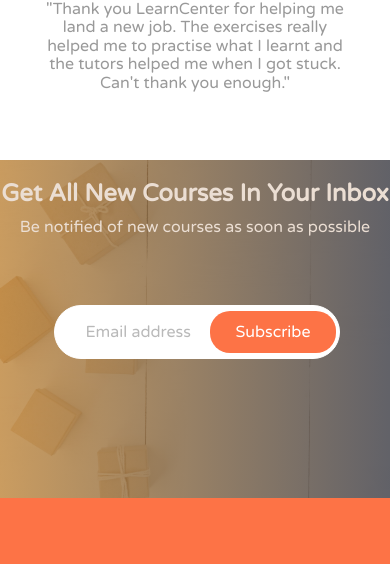
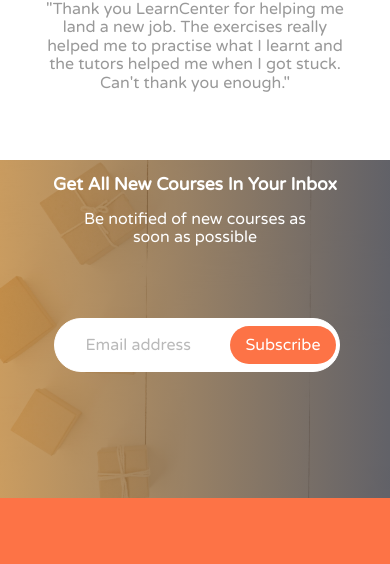
Before and after one commit to alfmoh/learn-center, a website built with webpack: page app/index.html in a window 390 px wide. Shown: the part 5260-5824 px from the top of the page. Built offline with nearby package versions, Linux system fonts and the light colour scheme; files whose address does not match are found by name.

Commit message:
subscribe section modified for mobile

```diff
--- a/app/assets/styles/modules/_subscribe.css
+++ b/app/assets/styles/modules/_subscribe.css
@@ -3,14 +3,27 @@
     background: linear-gradient(to right, rgba(196, 139, 64, 0.8), rgba(83, 83, 90, 0.9)),
                 url('/assets/images/subscribe.jpg');
     background-size: cover;
-    color: rgb(235, 222, 211);
+    color: $mainWhite;
     height: 40vh;
     display: flex;
     flex-direction: column;
     margin-top: 50px;
 
+    &__title {
+        @media (--phone) {
+            font-size: 1.1rem;
+        }
+    }
+
     &__sub-heading {
-        margin: -10px 0 -70px 0;
+        max-width: 80%;
+        margin: 0 auto -70px;
+
+        @media (--phone) {
+            max-width: 60%;
+            font-size: 1rem;
+            margin-bottom: -55px;
+        }
     }
 
 
@@ -27,6 +40,11 @@
             margin-left: -130px;
             color: $mainWhite;
             padding: 12px 25px;
+
+            @media (--phone) {
+                padding: 10px 15px;
+                margin-left: -110px;
+            }
         }
     }
 }
--- a/app/temp/styles/styles.css
+++ b/app/temp/styles/styles.css
@@ -949,16 +949,33 @@
     background: linear-gradient(to right, rgba(196, 139, 64, 0.8), rgba(83, 83, 90, 0.9)),
                 url('/assets/images/subscribe.jpg');
     background-size: cover;
-    color: rgb(235, 222, 211);
+    color: #FFF;
     height: 40vh;
     display: flex;
     flex-direction: column;
     margin-top: 50px;
 }
 
+@media (min-width : 0) and (max-width : 568px) {
+
+.subscribe__title {
+            font-size: 1.1rem
+    }
+        }
+
 .subscribe__sub-heading {
-        margin: -10px 0 -70px 0;
+        max-width: 80%;
+        margin: 0 auto -70px;
     }
+
+@media (min-width : 0) and (max-width : 568px) {
+
+.subscribe__sub-heading {
+            max-width: 60%;
+            font-size: 1rem;
+            margin-bottom: -55px
+    }
+        }
 
 .subscribe-content {
         height: 100%;
@@ -1053,6 +1070,14 @@
             padding: 12px 25px;
         }
 
+@media (min-width : 0) and (max-width : 568px) {
+
+.subscribe-content__button {
+                padding: 10px 15px;
+                margin-left: -110px
+        }
+            }
+
 .footer-content-list {
         margin: 0;
         padding: 0;
```
